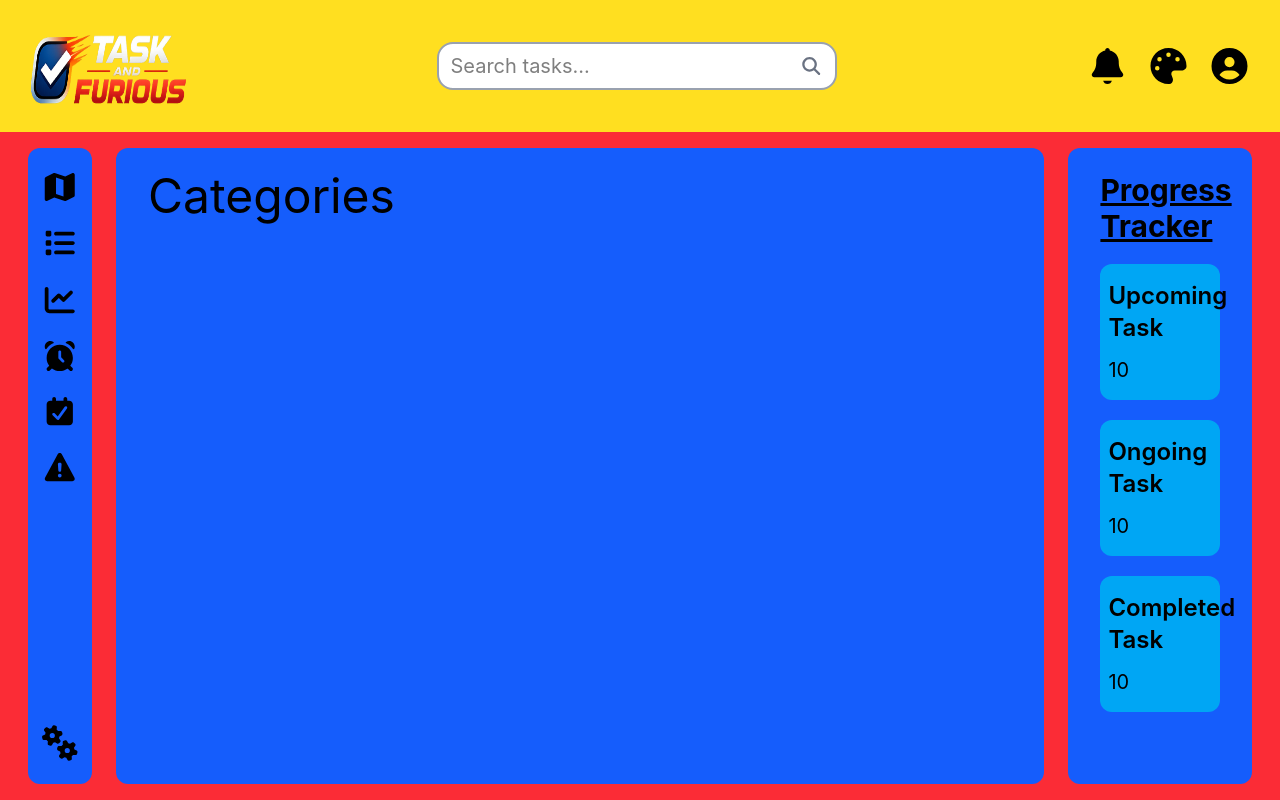
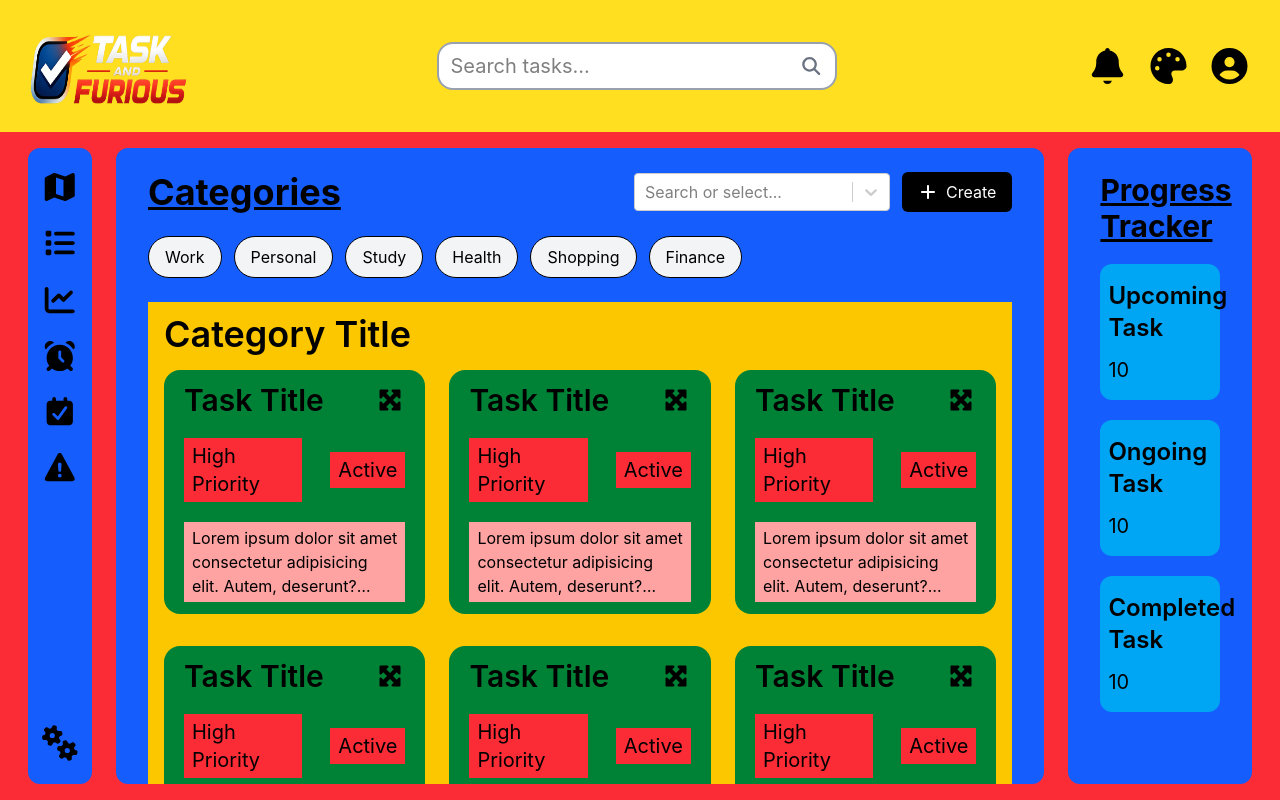
Before and after one commit to hannibal1631/Task-And-Furious, a React (Vite) app in the folder frontend/: page /categories in a window 1280 px wide. Built offline with nearby package versions, Linux system fonts and the light colour scheme.

Commit message:
add basic category structure with placeholder categories

```diff
--- a/frontend/src/pages/Categories.jsx
+++ b/frontend/src/pages/Categories.jsx
@@ -1,9 +1,97 @@
-import React from 'react'
+import { useState } from 'react';
+import CreatableSelect from 'react-select/creatable';
+import { FontAwesomeIcon } from '@fortawesome/react-fontawesome';
+import { faPlus } from '@fortawesome/free-solid-svg-icons';
+
+import TaskCardMin from '../components/TaskCardMin.jsx';
 
 function Categories() {
+  const defaultCategories = [
+    { value: 'work', label: 'Work' },
+    { value: 'personal', label: 'Personal' },
+    { value: 'study', label: 'Study' },
+    { value: 'health', label: 'Health' },
+    { value: 'shopping', label: 'Shopping' },
+    { value: 'finance', label: 'Finance' },
+  ];
+
+  const [categories, setCategories] = useState(defaultCategories);
+  const [selectedCategory, setSelectedCategory] = useState(null);
+
+  const handleCreate = (inputValue) => {
+    const newCategory = {
+      value: inputValue.toLowerCase(),
+      label: inputValue,
+    };
+
+    setCategories((prev) => [...prev, newCategory]);
+    setSelectedCategory(newCategory);
+  };
+
   return (
-    <div className='text-5xl'>Categories</div>
-  )
+    <div className='flex flex-col gap-6'>
+      {/* top heading row with select and searchable input and create button */}
+      <div className='flex justify-between items-center'>
+        <h1 className='text-4xl font-bold underline'>Categories</h1>
+        {/* select/searchable component for categories */}
+        <div className='flex items-center gap-3'>
+          <div className='w-64'>
+            <CreatableSelect
+              options={categories}
+              value={selectedCategory}
+              onChange={setSelectedCategory}
+              onCreateOption={handleCreate}
+              placeholder='Search or select...'
+            />
+          </div>
+
+          {/* create category button */}
+          <button
+            onClick={() => handleCreate(`Category ${categories.length + 1}`)}
+            className='px-4 py-2 bg-black text-white rounded-md flex items-center gap-2 cursor-pointer hover:bg-gray-800'
+          >
+            <FontAwesomeIcon icon={faPlus} />
+            Create
+          </button>
+        </div>
+      </div>
+
+      {/* default category bubbles */}
+      <div className='flex flex-wrap gap-3'>
+        {categories.map((cat) => (
+          <button
+            key={cat.value}
+            onClick={() => setSelectedCategory(cat)}
+            className={`px-4 py-2 rounded-full border transition cursor-pointer
+            ${
+              selectedCategory?.value === cat.value
+                ? 'bg-black text-white'
+                : 'bg-gray-100 hover:bg-gray-200'
+            }`}
+          >
+            {cat.label}
+          </button>
+        ))}
+      </div>
+
+      {/* task section */}
+      <div className='max-w-full py-3 px-4 bg-yellow-400'>
+        <h2 className='text-4xl font-semibold mb-4'>Category Title</h2>
+
+        <div className='grid grid-cols-3 gap-y-8 gap-x-6'>
+          <TaskCardMin />
+          <TaskCardMin />
+          <TaskCardMin />
+          <TaskCardMin />
+          <TaskCardMin />
+          <TaskCardMin />
+          <TaskCardMin />
+          <TaskCardMin />
+          <TaskCardMin />
+        </div>
+      </div>
+    </div>
+  );
 }
 
-export default Categories
+export default Categories;
```
